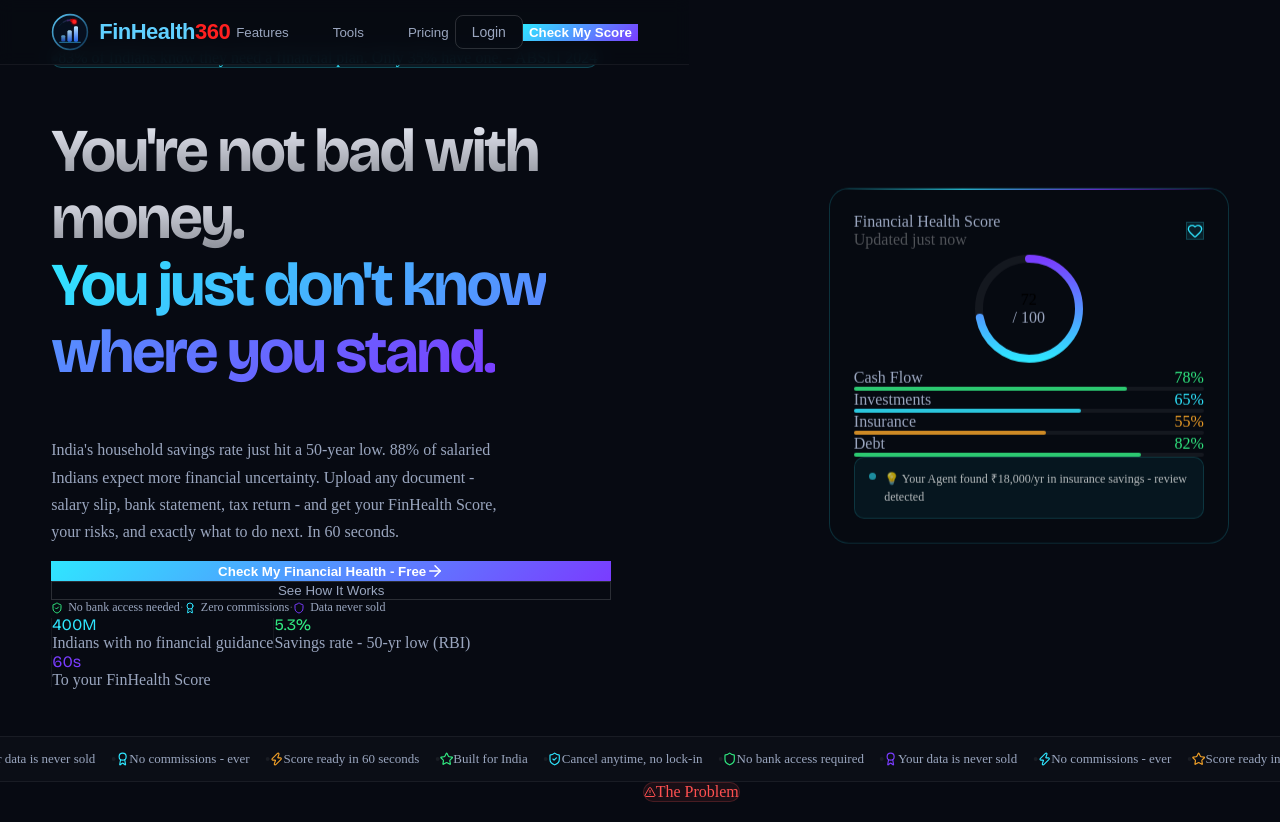
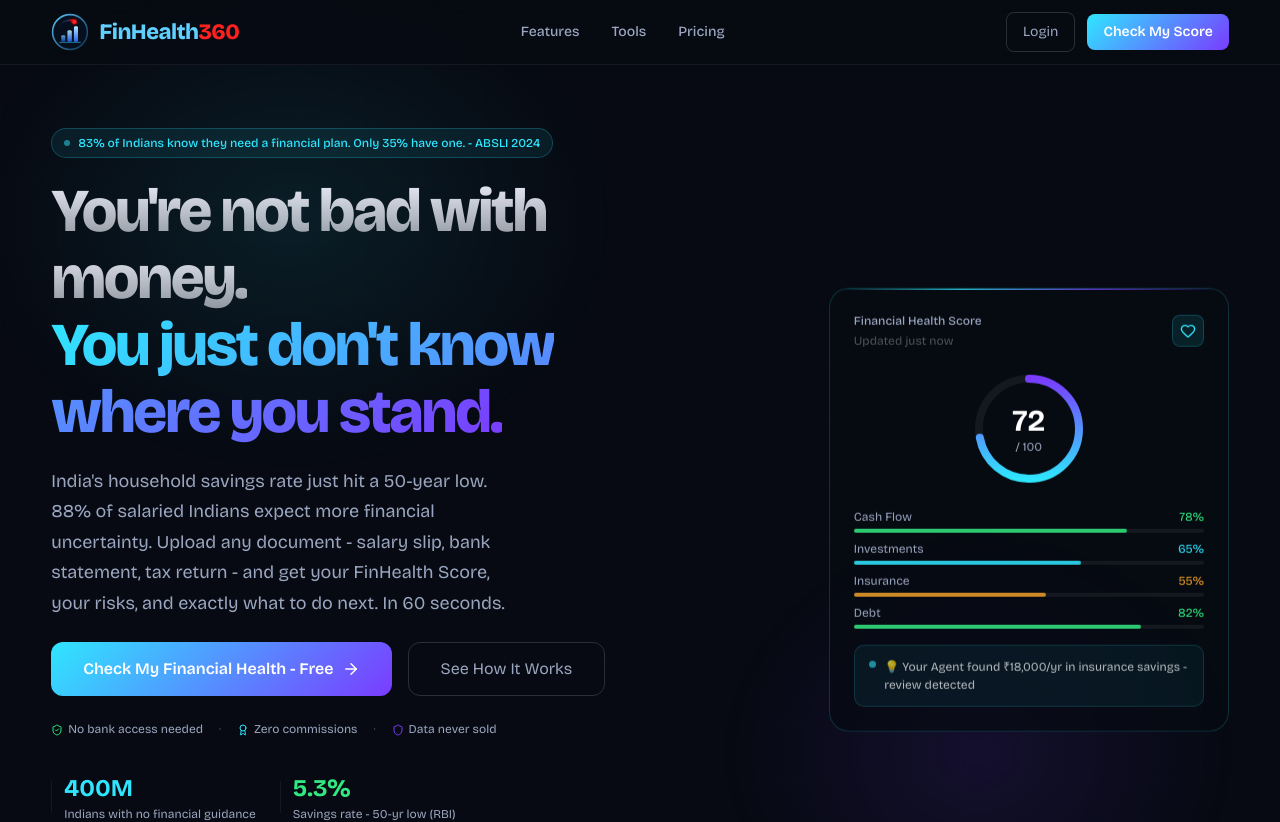
Before and after one commit to Jerry19967/finhealth-landing, a Next.js app: page / in a window 1280 px wide. Shown: the top 822 px of the page. Built offline with nearby package versions, Linux system fonts and the light colour scheme.

Commit message:
revert: restore working globals.css

```diff
--- a/app/globals.css
+++ b/app/globals.css
@@ -1,8 +1,11 @@
-@layer base;
-@import 'tailwindcss/utilities';
+@import 'tailwindcss';
 @import url('https://fonts.googleapis.com/css2?family=Bricolage+Grotesque:opsz,wght@12..60,400;12..60,500;12..60,600;12..60,700;12..60,800&display=swap');
 
 html, body { overflow-x: hidden; }
+body { background: #070A12; color: #fff; font-family: 'Bricolage Grotesque', sans-serif; font-size: 14px; line-height: 1.6; }
 ::-webkit-scrollbar { width: 0px; background: transparent; }
 * { scrollbar-width: none; }
 a { text-decoration: none; }
+@keyframes shimmer { 0%{background-position:200% 0} 100%{background-position:-200% 0} }
+@keyframes fadeUp { from{opacity:0;transform:translateY(24px)} to{opacity:1;transform:translateY(0)} }
+.fade-up { animation: fadeUp 0.7s ease both; }
```
